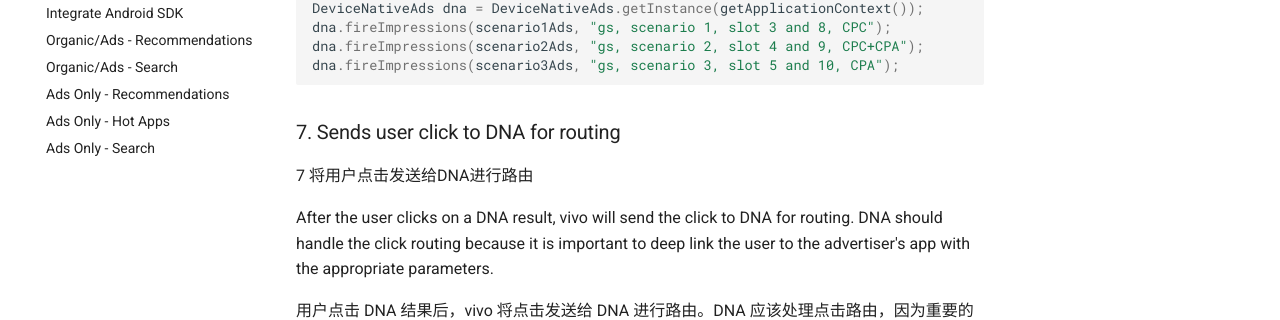
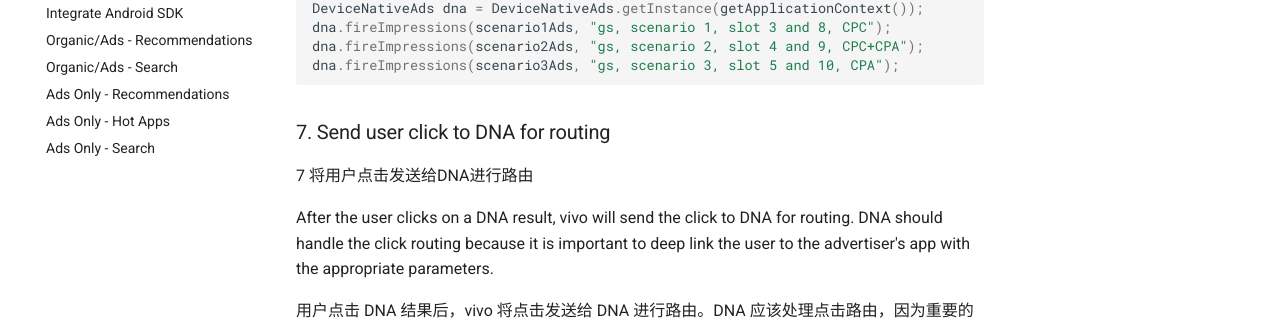
Before and after one commit to Device-Native/website, an MkDocs documentation site: the page built from docs/vivo-global-search.md, in a window 1280 px wide and 900 px high, scrolled down 9482 px. Shown: the part 140-460 px from the top of the window. Built offline with MkDocs 1.6.1 and Material for MkDocs 9.7.7, drawn with Linux system fonts in a browser that asks for light colours.

````diff
--- a/docs/vivo-global-search.md
+++ b/docs/vivo-global-search.md
@@ -370,7 +370,7 @@
 dna.fireImpressions(scenario3Ads, "gs, scenario 3, slot 5 and 10, CPA");
 ```
 
-### 7. Sends user click to DNA for routing
+### 7. Send user click to DNA for routing
 7 将用户点击发送给DNA进行路由
 
 After the user clicks on a DNA result, vivo will send the click to DNA for routing. DNA should handle the click routing because it is important to deep link the user to the advertiser's app with the appropriate parameters.
````
